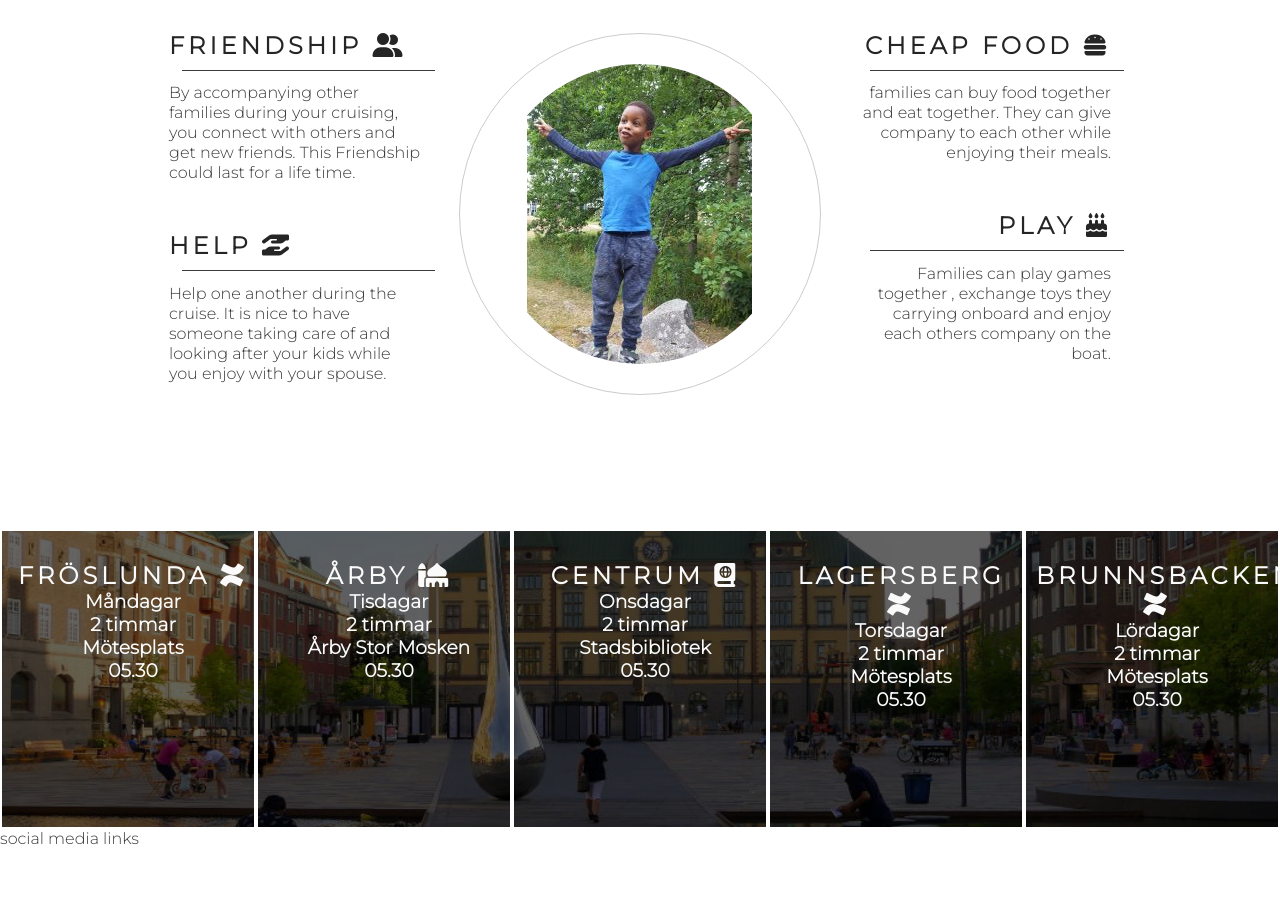
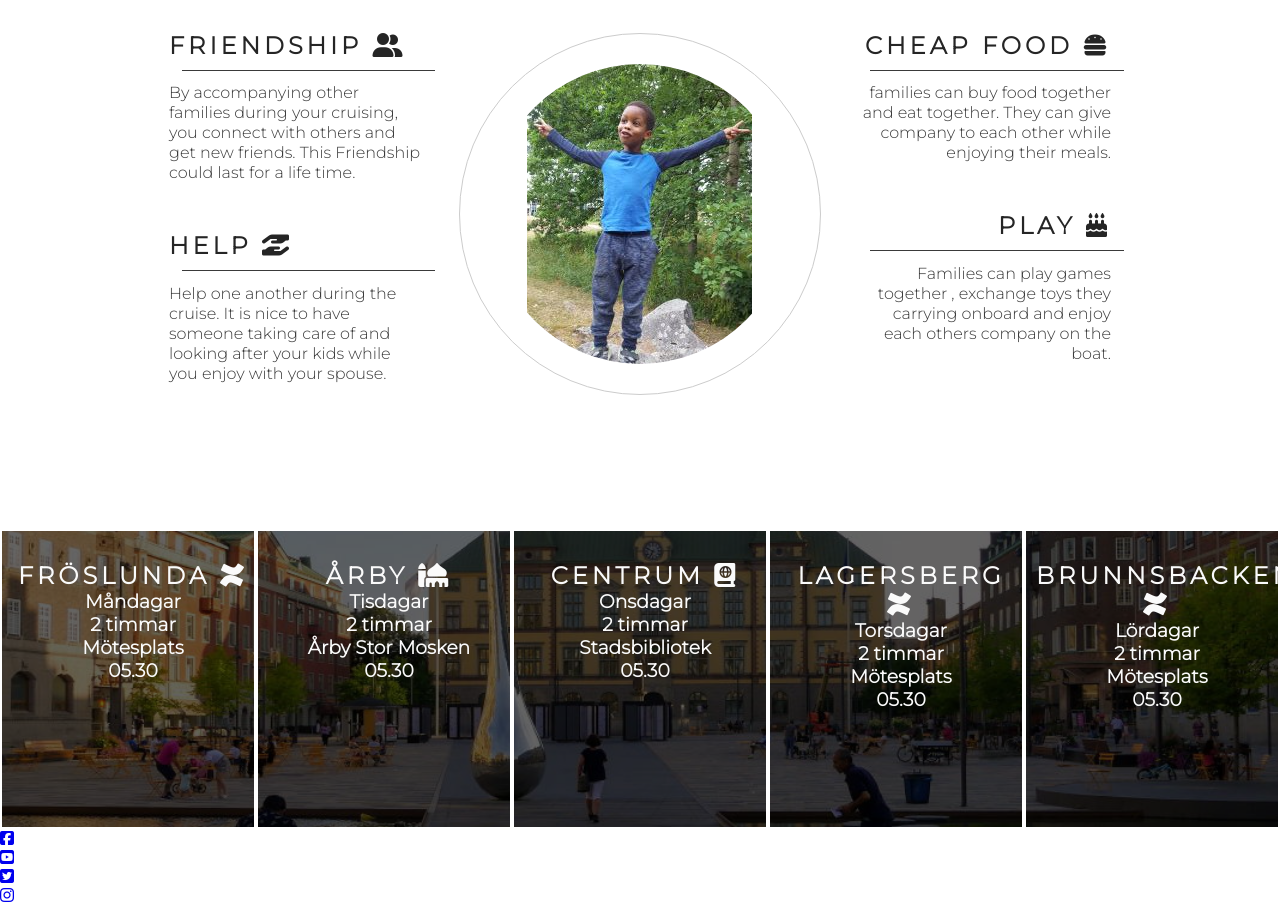
Before and after one commit to Bulle1982/My_PortfolioProject_1, a plain HTML site: page index.html in a window 1280 px wide. Shown: the part 766-1671 px from the top of the page. Before the commit the page ends 1614 px from the top, so only its background shows below. Drawn offline with Linux system fonts and the light colour scheme.

Commit message:
Add social media links to the footer

```diff
--- a/index.html
+++ b/index.html
@@ -114,7 +114,20 @@
         </div>
     </section>
     <footer>
-        social media links
+        <ul>
+            <li>
+                <a href="https://facebook.com" target="_blank" rel="noopener" target="_blank" aria-label="Visit our Facebook page(opens in a new tab)"><i class="fa-brands fa-square-facebook"></i></a>
+            </li>
+            <li>
+                <a href="https://youtube.com" target="_blank" rel="noopener" target="_blank" aria-label="Visit our Youtube page(opens in a new tab)"><i class="fa-brands fa-square-youtube"></i></a>
+            </li>
+            <li>
+                <a href="https://twitter.com" target="_blank" rel="noopener" target="_blank" aria-label="Visit our Twitter page(opens in a new tab)"><i class="fa-brands fa-square-twitter"></i></a>
+            </li>
+            <li>
+                <a href="https://instagram.com" target="_blank" rel="noopener" target="_blank" aria-label="Visit our Instagram page(opens in a new tab)"><i class="fa-brands fa-instagram"></i></a>
+            </li>
+        </ul>
     </footer>
     <script src="https://kit.fontawesome.com/2cb43ba189.js" crossorigin="anonymous"></script>
 </body>
```
